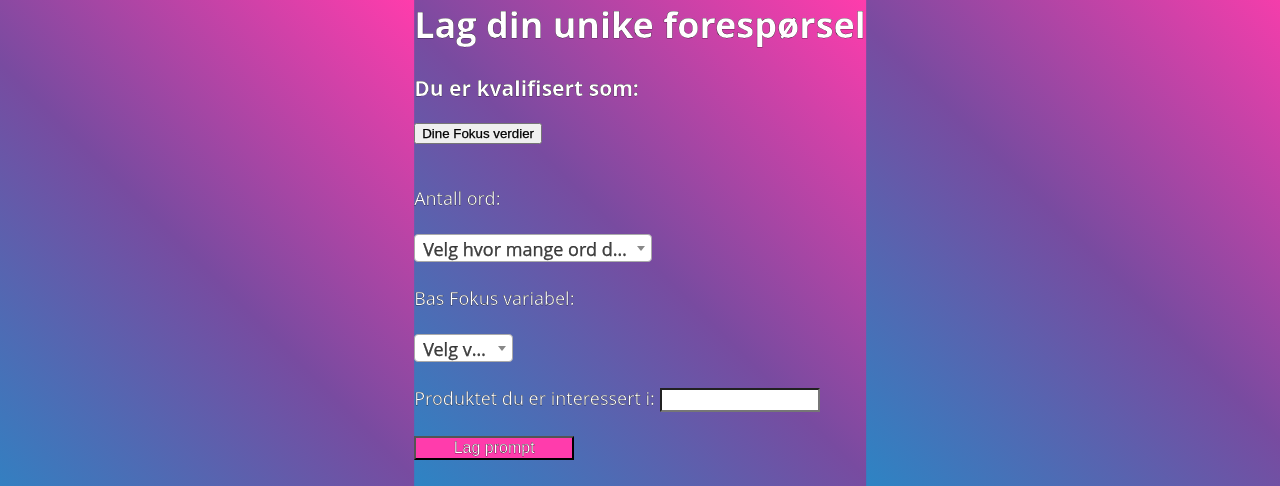
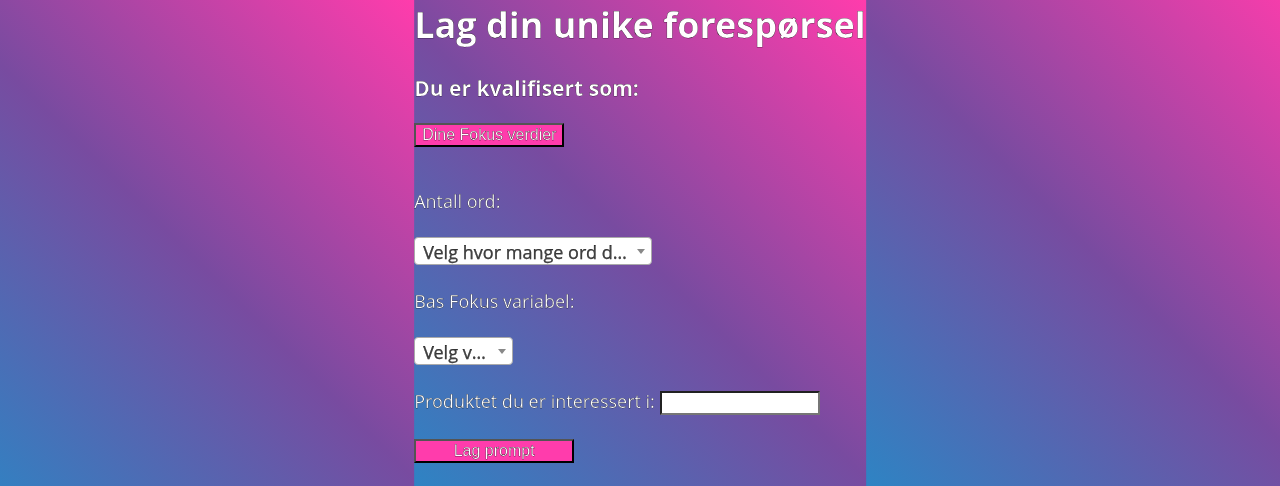
Before and after one commit to mariaangelesjs/fokus_app, a Flask app: template templates/select_columns.html in a window 1280 px wide. Shown: the top 486 px of the page. Run offline with Flask 3, Linux system fonts and the light colour scheme; the template is opened without the code that fills it, so the values that code supplies are empty.

Commit message:
add toggle with color

```diff
--- a/static/styles/style_other.css
+++ b/static/styles/style_other.css
@@ -31,7 +31,11 @@ body {
     font-size: 18px;
     -webkit-text-stroke: 0.25px black
   }
-
+#button-table {
+  font-size: 16px;
+  background-color:  #FF3CAC;
+  color:white
+}
 input[type=text] {
   color: black;
   vertical-align: middle;
```
